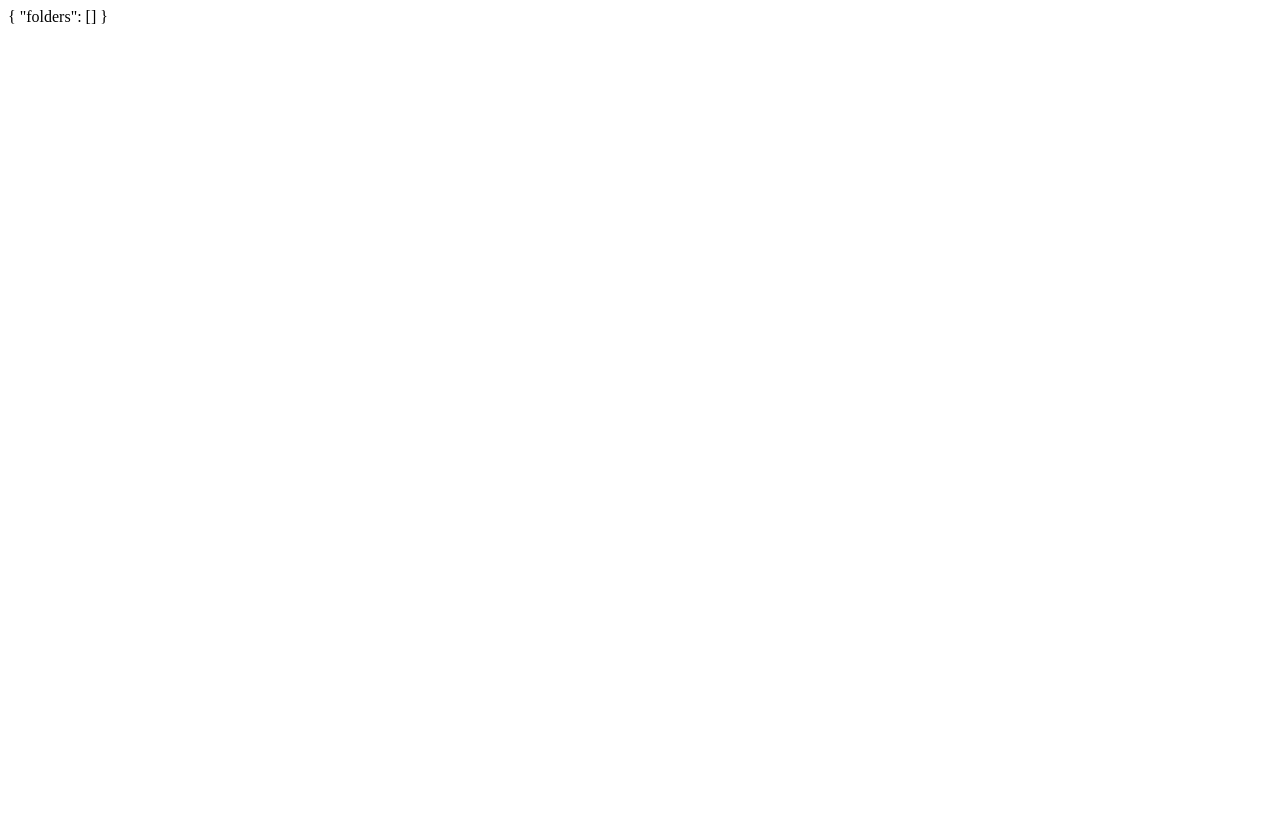
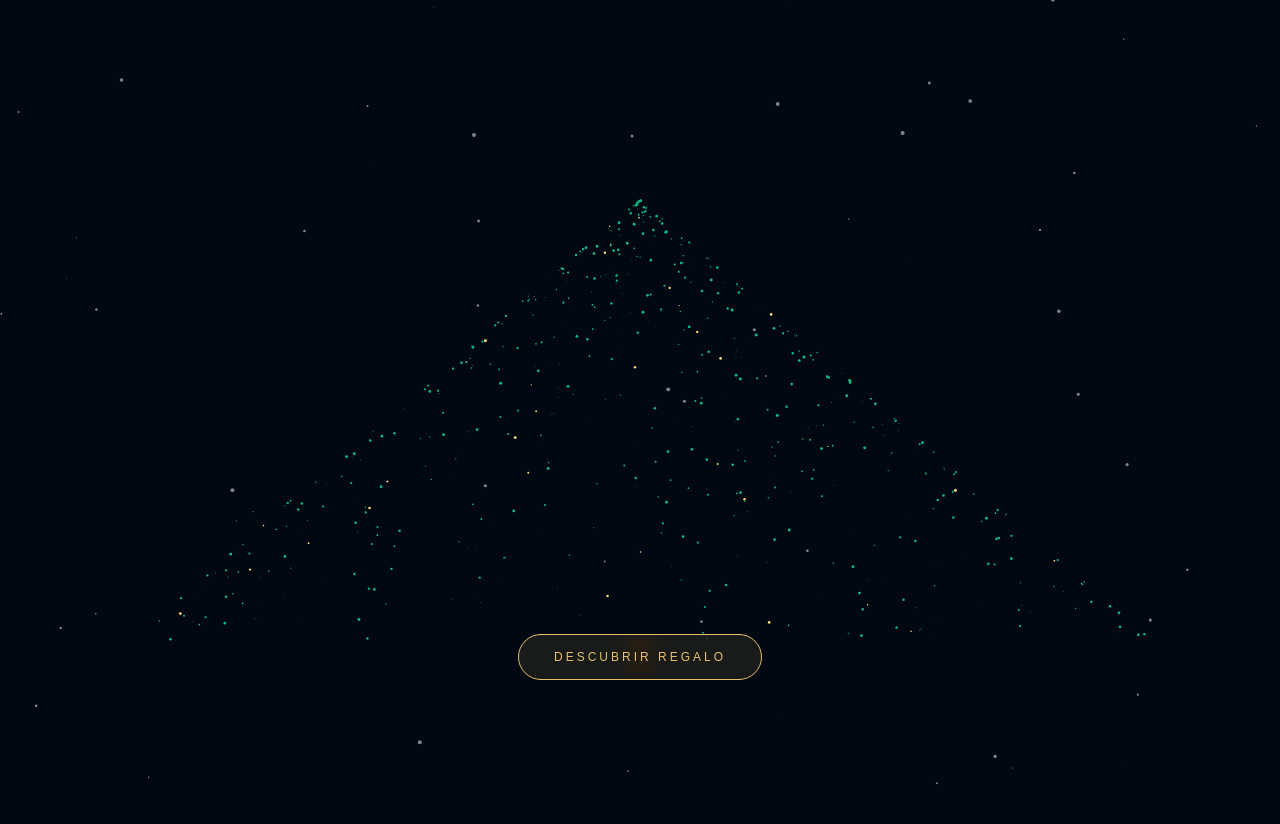
Before and after one commit to Angel2117/Regalo, a plain HTML site: page index.html in a window 1280 px wide. Before the commit the page ends 800 px from the top, so only its background shows below. Drawn offline with nearby package versions, Linux system fonts and the light colour scheme.

Commit message:
Update index.html

```diff
--- a/index.html
+++ b/index.html
@@ -1,3 +1,122 @@
-{
-	"folders": []
+<!DOCTYPE html>
+<html lang="es">
+<head>
+    <meta charset="UTF-8">
+    <meta name="viewport" content="width=device-width, initial-scale=1.0, maximum-scale=1.0, user-scalable=no">
+    <title>Para Vane 💫</title>
+    <link href="https://fonts.googleapis.com/css2?family=Dancing+Script:wght@700&family=Playfair+Display:italic,wght@700&display=swap" rel="stylesheet">
+    <style>
+        :root { --gold: #e5c06d; --accent: #b22222; --bg: #020812; }
+        body { margin: 0; background: var(--bg); overflow: hidden; display: flex; justify-content: center; align-items: center; height: 100vh; width: 100vw; }
+
+        canvas { position: absolute; top: 0; left: 0; transition: all 1.2s ease-in-out; z-index: 1; width: 100%; height: 100%; }
+        .canvas-shift { transform: scale(0.7) translateY(-20%); filter: blur(3px); opacity: 0.3; }
+
+        #ui-layer { position: absolute; bottom: 15%; z-index: 100; width: 100%; text-align: center; }
+
+        button {
+            padding: 15px 35px;
+            background: rgba(229, 192, 109, 0.1);
+            color: var(--gold);
+            border: 1px solid var(--gold);
+            font-size: 12px;
+            letter-spacing: 3px;
+            border-radius: 50px;
+            backdrop-filter: blur(10px);
+            text-transform: uppercase;
+        }
+
+        #letter {
+            position: absolute;
+            top: 50%; left: 50%;
+            transform: translate(-50%, 150%);
+            width: 85%;
+            max-width: 320px;
+            background: #fffef0;
+            padding: 30px;
+            box-shadow: 0 10px 50px rgba(0,0,0,0.8);
+            transition: all 1.2s cubic-bezier(0.17, 0.67, 0.83, 0.67);
+            z-index: 150;
+            opacity: 0;
+            border-radius: 12px;
+        }
+
+        #letter.active { transform: translate(-50%, -50%); opacity: 1; }
+
+        .letter-content { color: #2c3e50; font-family: 'Playfair Display', serif; text-align: center; }
+        .letter-content h2 { font-family: 'Dancing Script', cursive; font-size: 28px; color: var(--accent); margin: 0 0 15px 0; }
+        .signature { margin-top: 20px; font-weight: bold; color: var(--accent); font-family: 'Dancing Script', cursive; font-size: 22px; }
+    </style>
+</head>
+<body>
+
+    <audio id="bgMusic" loop><source src="Dreams.mp3" type="audio/mpeg"></audio>
+    <canvas id="treeCanvas"></canvas>
+
+    <div id="ui-layer">
+        <button onclick="start()">DESCUBRIR REGALO</button>
+    </div>
+
+    <div id="letter">
+        <div class="letter-content">
+            <h2>Para Vane 💫🫶🏻</h2>
+            <p>Vane, gracias por llegar a mi vida. Has cambiado todo en mí y cada momento a tu lado es mejor. Gracias por ser esa luz.</p>
+            <div class="signature">De mí para ti</div>
+        </div>
+    </div>
+
+<script>
+const canvas = document.getElementById('treeCanvas');
+const ctx = canvas.getContext('2d');
+let w, h, particles = [], snow = [];
+
+function init() {
+    w = canvas.width = window.innerWidth;
+    h = canvas.height = window.innerHeight;
+    particles = [];
+    for (let i = 0; i < 600; i++) {
+        particles.push({
+            h: i, angle: i * 0.2,
+            speed: 0.008 + Math.random() * 0.01,
+            color: i % 12 === 0 ? '#ffda85' : '#10b981',
+            size: Math.random() * 1.5
+        });
+    }
+    snow = Array.from({length: 60}, () => ({ x: Math.random() * w, y: Math.random() * h, r: Math.random() * 2, s: 1 }));
 }
+
+function draw() {
+    ctx.fillStyle = '#020812'; ctx.fillRect(0, 0, w, h);
+    const cx = w / 2, cy = h * 0.8, tH = h * 0.55;
+
+    snow.forEach(p => {
+        ctx.fillStyle = "rgba(255, 255, 255, 0.5)";
+        ctx.beginPath(); ctx.arc(p.x, p.y, p.r, 0, 7); ctx.fill();
+        p.y += p.s; if (p.y > h) p.y = -10;
+    });
+
+    ctx.fillStyle = '#1a0d02'; ctx.fillRect(cx - 10, cy, 20, 30);
+
+    particles.forEach((p, i) => {
+        const r = i / particles.length;
+        const rad = (1 - r) * (w * 0.4);
+        const y = cy - (r * tH), x = cx + Math.cos(p.angle) * rad;
+        ctx.fillStyle = p.color; ctx.beginPath(); ctx.arc(x, y, p.size, 0, 7); ctx.fill();
+        p.angle += p.speed;
+    });
+
+    requestAnimationFrame(draw);
+}
+
+function start() {
+    document.getElementById('bgMusic').play();
+    document.getElementById('ui-layer').style.display = 'none';
+    canvas.classList.add('canvas-shift');
+    document.getElementById('letter').classList.add('active');
+}
+
+window.addEventListener('resize', init);
+init(); draw();
+</script>
+</body>
+</html>
```
